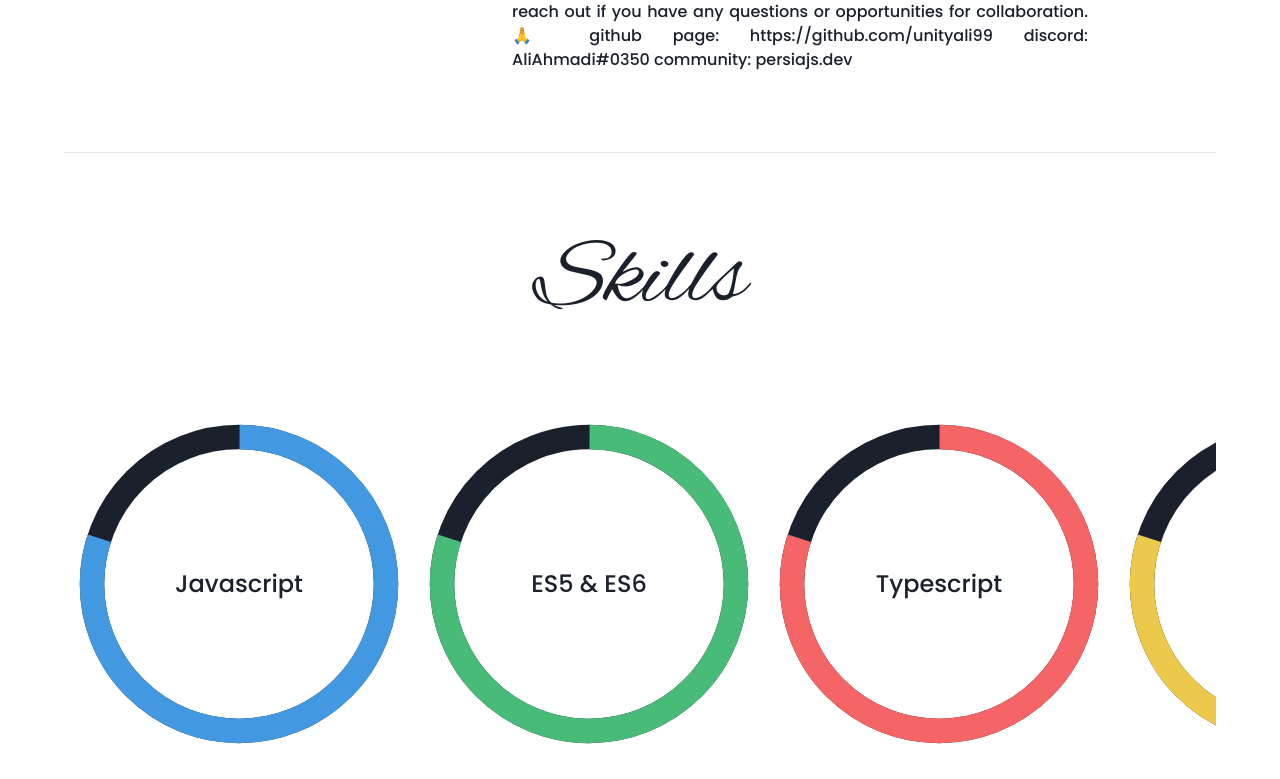
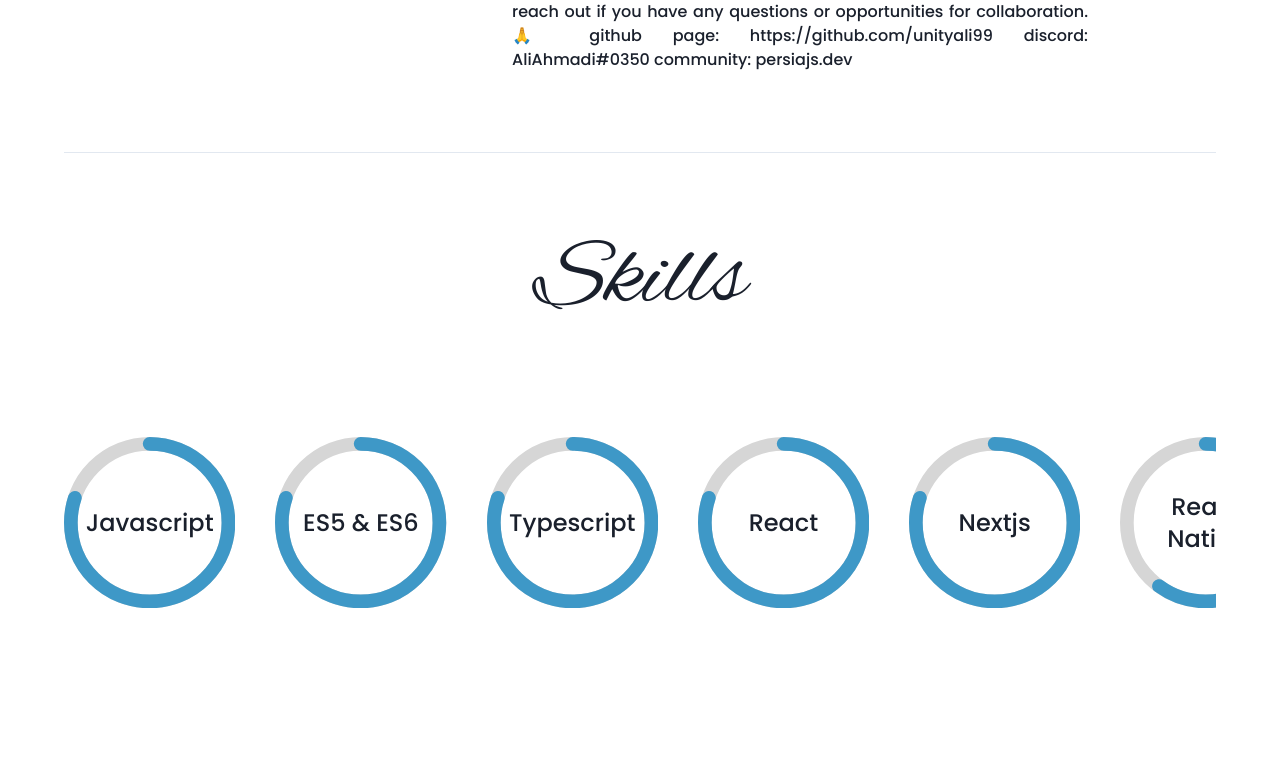
Before and after one commit to unityali99/personal-portfolio, a Next.js app: page / in a window 1280 px wide. Shown: the part 1565-2344 px from the top of the page. After the commit the page ends 2221 px from the top, so only its background shows below. Built offline with nearby package versions, Linux system fonts and the light colour scheme.

Commit message:
Finished up the circular progresses. But path color should be set

```diff
--- a/package.json
+++ b/package.json
@@ -13,8 +13,12 @@
     "@emotion/react": "^11.11.3",
     "@emotion/styled": "^11.11.0",
     "framer-motion": "^11.0.3",
+    "install": "^0.13.0",
     "next": "14.1.0",
+    "npm": "^10.8.1",
     "react": "^18",
+    "react-circle-progress-bar": "^0.1.4",
+    "react-circular-progressbar": "^2.1.0",
     "react-dom": "^18",
     "react-icons": "^5.0.1"
   },
--- a/src/app/layout.tsx
+++ b/src/app/layout.tsx
@@ -4,6 +4,7 @@ import Navbar from "@/components/Navbar";
 import Providers from "@/Layouts/Providers";
 import "./globals.css";
 import { Box } from "@chakra-ui/react";
+import "react-circular-progressbar/dist/styles.css";
 
 const poppins = Poppins({ subsets: ["latin"], weight: "500" });
 
--- a/src/app/page.tsx
+++ b/src/app/page.tsx
@@ -1,3 +1,5 @@
+"use client";
+
 import DownloadButton from "@/components/DownloadButton";
 import MainPicture from "@/components/MainPicture";
 import Title from "@/components/Title";
@@ -14,6 +16,11 @@ import {
   VStack,
 } from "@chakra-ui/react";
 import Image from "next/image";
+import {
+  buildStyles,
+  CircularProgressbar,
+  CircularProgressbarWithChildren,
+} from "react-circular-progressbar";
 
 export default function Home() {
   return (
@@ -57,27 +64,24 @@ export default function Home() {
       </Center>
       <Box className="overflow-x-scroll">
         <Box
-          className="flex flex-row justify-between"
-          style={{ width: "200%" }}
+          className="flex flex-row justify-between space-x-10 py-7 "
+          style={{ width: "400%" }}
         >
           {skills.map((skill, index) => (
-            <CircularProgress
-              color={`${skill.color ? skill.color : "blue.400"}`}
+            <CircularProgressbarWithChildren
+              className=""
               key={index}
+              styles={buildStyles({
+                pathColor: skill.color,
+                strokeLinecap: "rounded",
+                pathTransitionDuration: 0.5,
+              })}
               value={skill.value}
-              valueText="Javascript"
-              size="350px"
-              thickness="7px"
-              trackColor={backgroundColor}
             >
-              <CircularProgressLabel
-                w={"75%"}
-                fontSize={"x-large"}
-                whiteSpace={"break-spaces"}
-              >
+              <div className="w-10/12 wtext-wrap text-2xl text-center ">
                 {skill.title}
-              </CircularProgressLabel>
-            </CircularProgress>
+              </div>
+            </CircularProgressbarWithChildren>
           ))}
         </Box>
       </Box>
--- a/src/components/DownloadButton.tsx
+++ b/src/components/DownloadButton.tsx
@@ -1,4 +1,5 @@
 import { Box } from "@chakra-ui/react";
+import Link from "next/link";
 import React, { ReactNode } from "react";
 
 function DownloadButton({ children }: { children: ReactNode | string }) {
@@ -10,7 +11,14 @@ function DownloadButton({ children }: { children: ReactNode | string }) {
       px={16}
       className="rounded-md mx-auto xl:text-xl bg-gradient-to-b from-cyan-500 from-10% to-90% to-blue-800"
     >
-      {children}
+      <Link
+        href={
+          "https://flutter-todo-app.s3.ir-thr-at1.arvanstorage.ir/My-Resume.pdf?versionId="
+        }
+        target="_blank"
+      >
+        {children}
+      </Link>
     </Box>
   );
 }
```
Also changed, not shown: 1 other file (tests, documents, lock files or other folders).
